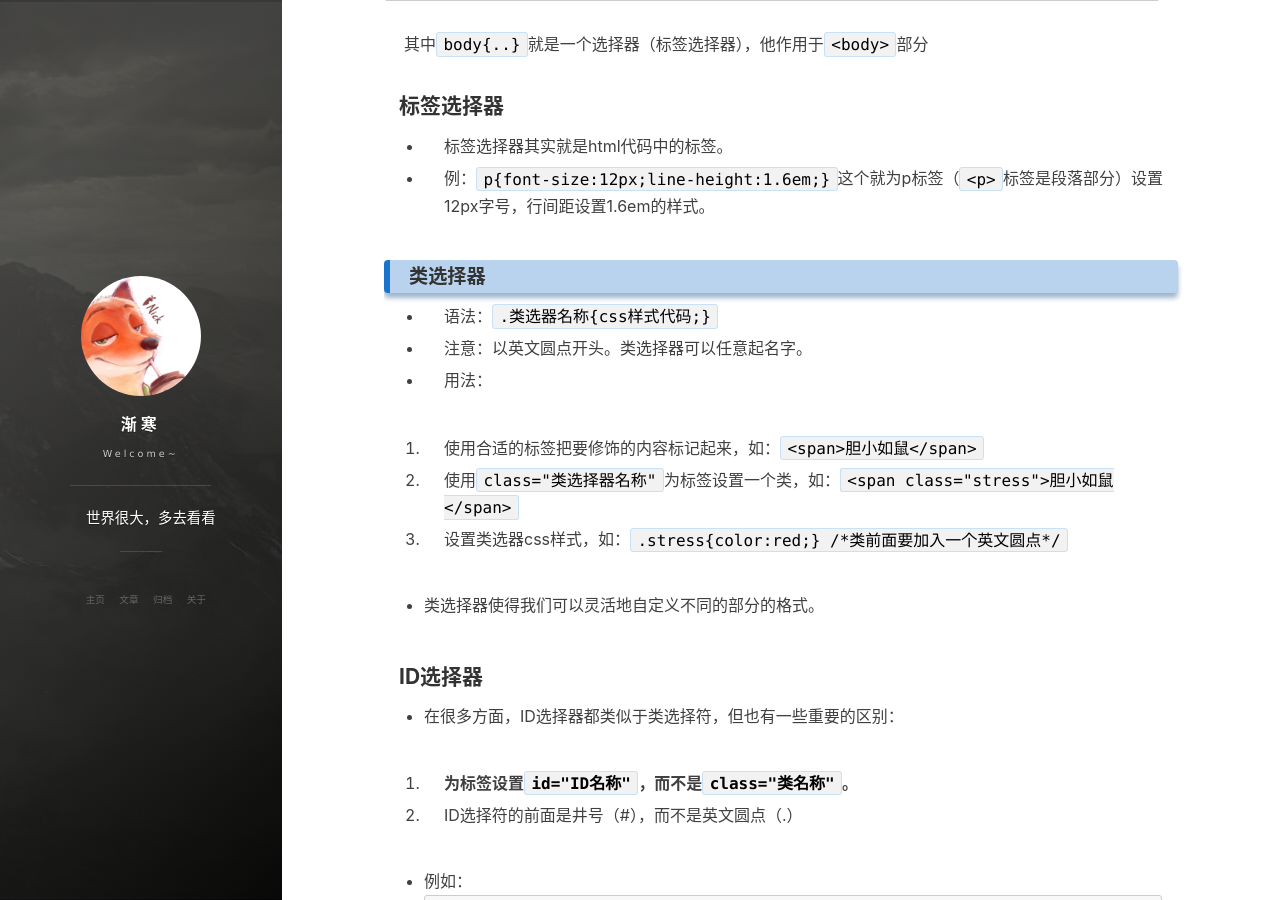
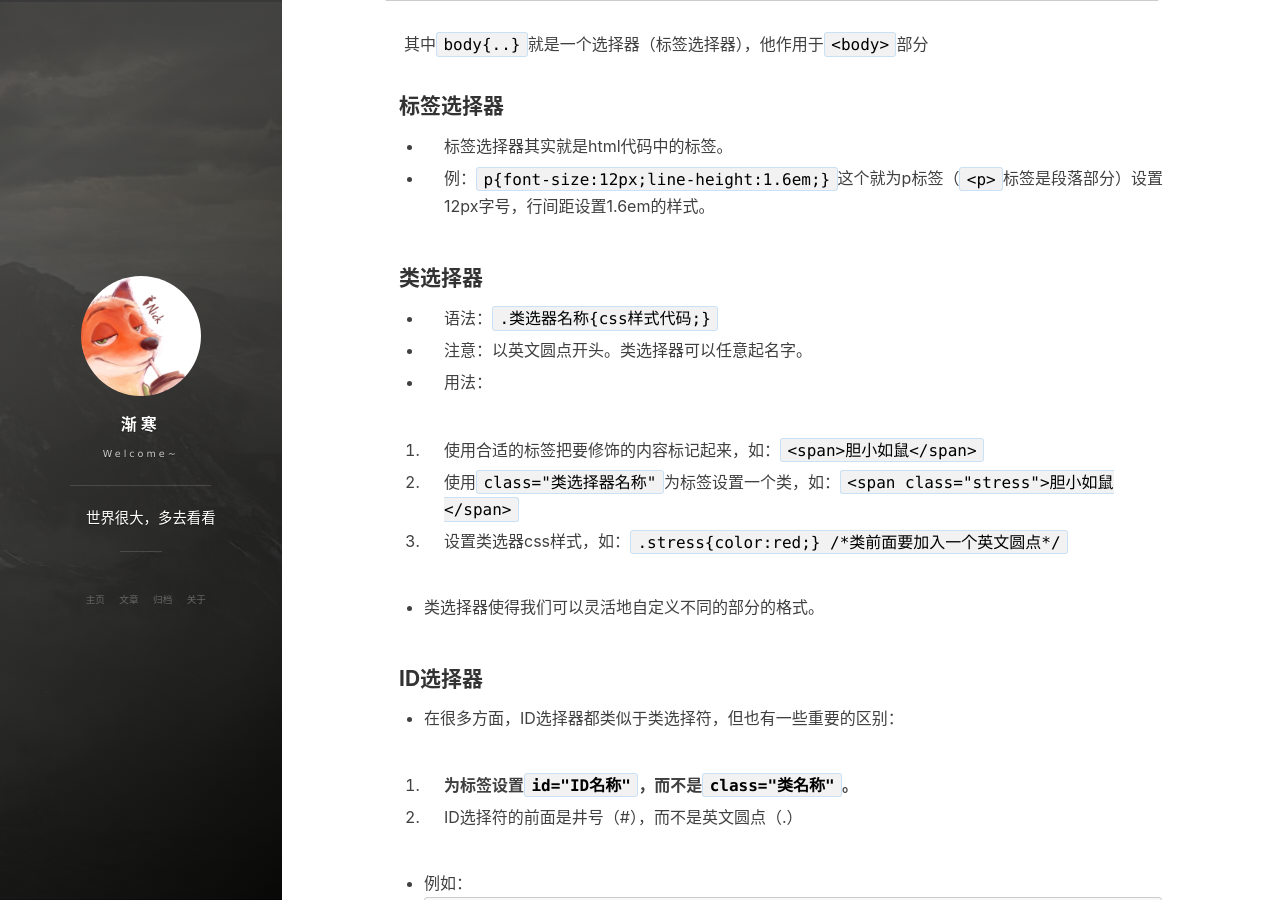
Before and after one commit to Fleschier/Fleschier.github.io, a Jekyll site: the page built from _posts/2018-06-17-FrontEnd-CSS.md, in a window 1280 px wide and 900 px high, scrolled down 3242 px. Built offline with Jekyll 4.4.1, drawn with Linux system fonts in a browser that asks for light colours; nearby versions of some CDN libraries.

Commit message:
fix a bug

```diff
--- a/_posts/2018-06-17-FrontEnd-CSS.md
+++ b/_posts/2018-06-17-FrontEnd-CSS.md
@@ -142,7 +142,7 @@ XXXXXXXX
 
 - 例：`p{font-size:12px;line-height:1.6em;}`这个就为p标签（`<p>`标签是段落部分）设置12px字号，行间距设置1.6em的样式。
 
-### **类选择器**
+#### **类选择器**
 
 - 语法：`.类选器名称{css样式代码;}`
 
```
